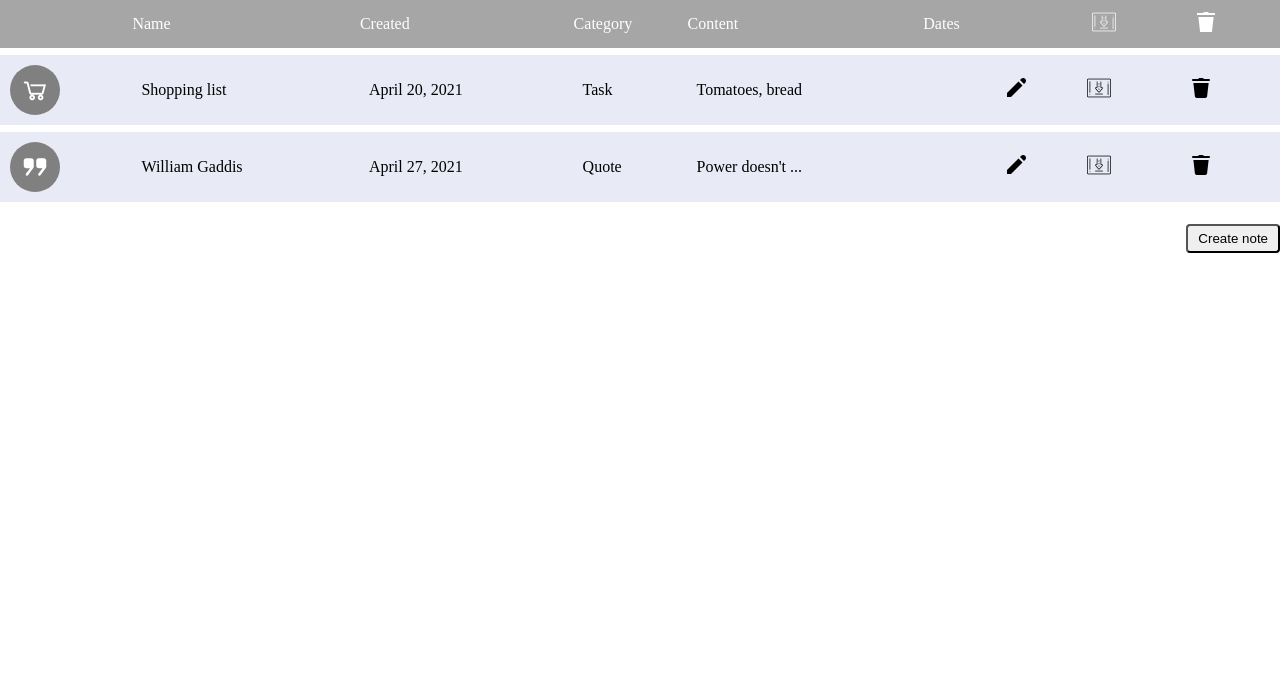
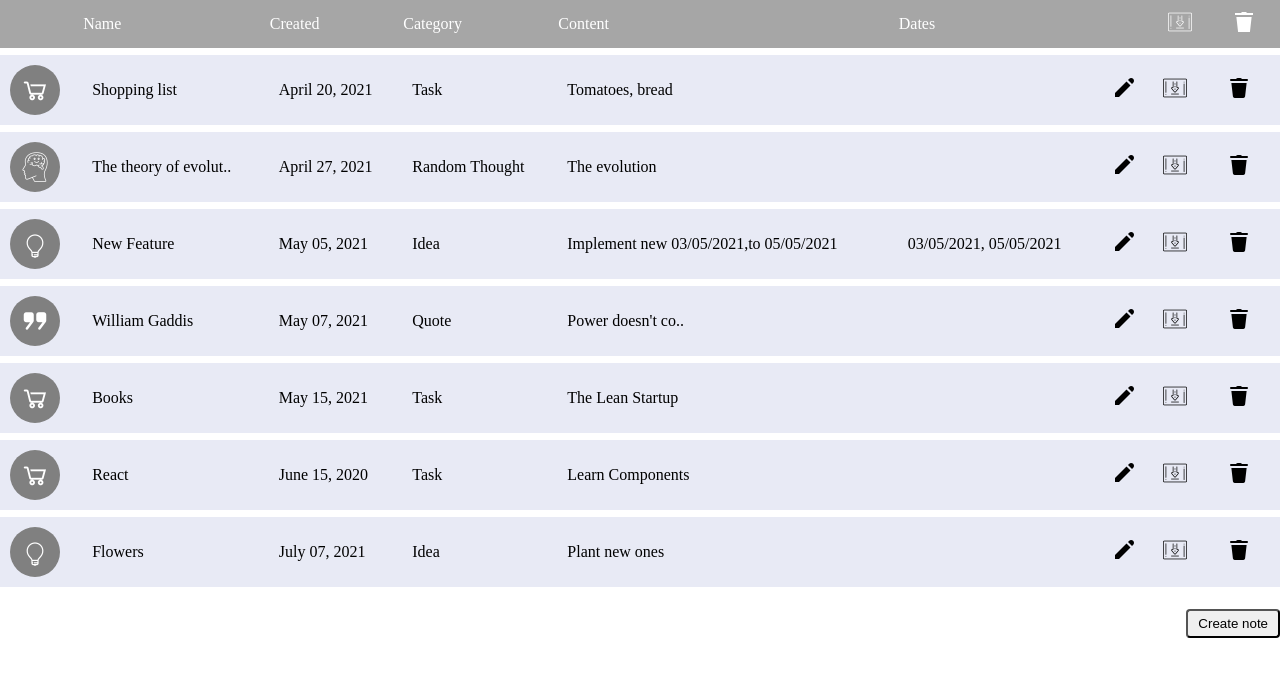
Before and after one commit to oberemok-oksana/notes-project-react-redux, a React (Vite) app: page / in a window 1280 px wide. Shown: the top 676 px of the page. Built offline with nearby package versions, Linux system fonts and the light colour scheme.

Commit message:
replace static data with NoteTr using redux store

```diff
--- a/src/components/Table.tsx
+++ b/src/components/Table.tsx
@@ -1,4 +1,11 @@
+import { useSelector } from "react-redux";
+import { RootState } from "../store";
+import NoteTr from "./NoteTr";
+
 const Table = () => {
+  const notes = useSelector((state: RootState) => state.notes.value);
+  console.log(notes);
+
   return (
     <table className="table">
       <thead className="table-head">
@@ -19,48 +26,9 @@ const Table = () => {
         </tr>
       </thead>
       <tbody>
-        <tr className="table-data">
-          <td>
-            <div className="category">
-              <img src="/images/icons8-cart-30.png" alt="task" />
-            </div>
-          </td>
-          <td>Shopping list</td>
-          <td>April 20, 2021</td>
-          <td>Task</td>
-          <td>Tomatoes, bread</td>
-          <td></td>
-          <td className="table__td">
-            <img src="/images/icons8-edit-24.png" alt="editing" />
-          </td>
-          <td className="table__td">
-            <img src="/images/icons8-download-24.png" alt="archiving" />
-          </td>
-          <td className="table-head__td">
-            <img src="/images/icons8-delete-24.png" alt="deleting" />
-          </td>
-        </tr>
-        <tr className="table-data">
-          <td>
-            <div className="category">
-              <img src="/images/icons8-get-quote-30.png" alt="task" />
-            </div>
-          </td>
-          <td>William Gaddis</td>
-          <td>April 27, 2021</td>
-          <td>Quote</td>
-          <td>Power doesn't ...</td>
-          <td></td>
-          <td className="table__td">
-            <img src="/images/icons8-edit-24.png" alt="editing" />
-          </td>
-          <td className="table__td">
-            <img src="/images/icons8-download-24.png" alt="archiving" />
-          </td>
-          <td className="table-head__td">
-            <img src="/images/icons8-delete-24.png" alt="deleting" />
-          </td>
-        </tr>
+        {notes.map((note) => (
+          <NoteTr key={note.id} note={note} />
+        ))}
       </tbody>
     </table>
   );
```
